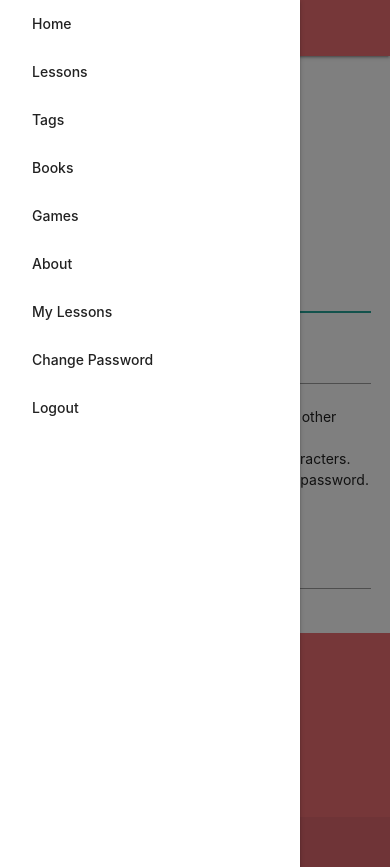
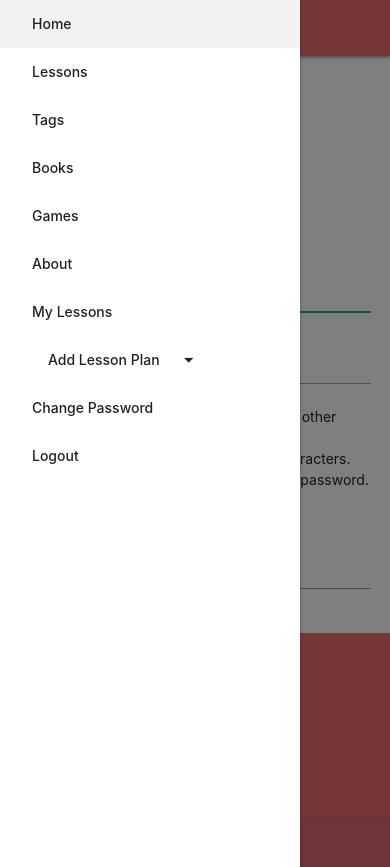
Before and after one commit to denibulkashvili/LessonPlannerSocial, a Django app: page /accounts/change_password/ in a window 390 px wide, after a click on "menu". Run offline with Django 3.2, Linux system fonts and the light colour scheme; the visitor is signed in with stand-in values (Sample User, id 1).

Commit message:
Add collpasible with lesson types to mobile side-nav

```diff
--- a/templates/base.html
+++ b/templates/base.html
@@ -21,7 +21,6 @@
 
   <main>
     <header>
-
       <nav>
         <div class="nav-wrapper">
           <a href="#" data-target="mobile-demo" class="sidenav-trigger"><i class="material-icons">menu</i></a>
@@ -72,6 +71,32 @@
         <li><a href="{% url 'about' %}">About</a></li>
         {% if user.is_authenticated %}
           <li><a href="{% url 'lessons:by_user' username=user.username %}">My Lessons</a></li>
+          <li>
+            <ul class="collapsible">
+              <li>
+                <a href="#!">
+                <div class="collapsible-header">
+                    Add Lesson Plan
+                  <i class="material-icons right">arrow_drop_down</i>
+                </div>
+                </a>
+                <div class="collapsible-body">
+                  <span>
+                    <ul>
+                      <li class="divider"></li>
+                      <li><a href="{% url 'lessons:create_base' %}">Basic Lesson Template</a></li>
+                      <li><a href="{% url 'lessons:create_arrow' %}">ESA Staright Arrow</a></li>
+                      <li><a href="{% url 'lessons:create_boomerang' %}">ESA Boomerang</a></li>
+                      <li><a href="{% url 'lessons:create_patchwork' %}">ESA Patchwork</a></li>
+                      <li class="divider"></li>
+                      <li><a href="#!">More templates coming up ...</a></li>
+                      <li class="divider"></li>
+                    </ul>
+                  </span>
+                </div>
+              </li>
+            </ul>
+          </li>
           <li><a href="{% url 'accounts:change_password' %}">Change Password</a></li>
           <li><a href="{% url 'accounts:logout' %}">Logout</a></li>
         {% else %}
```
